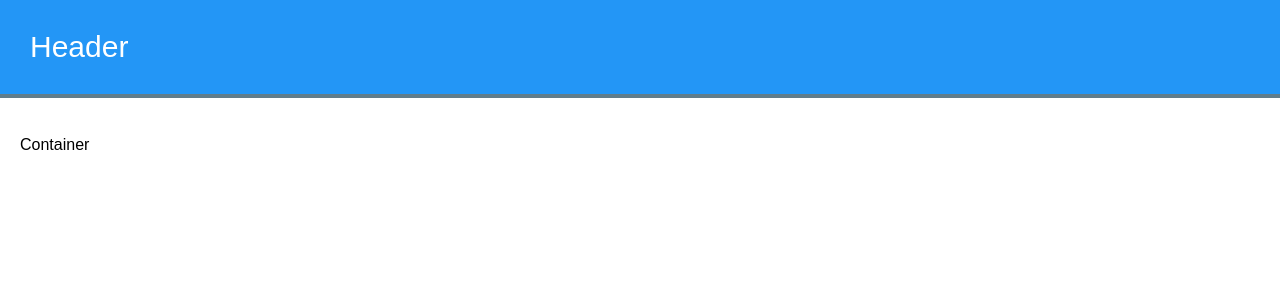
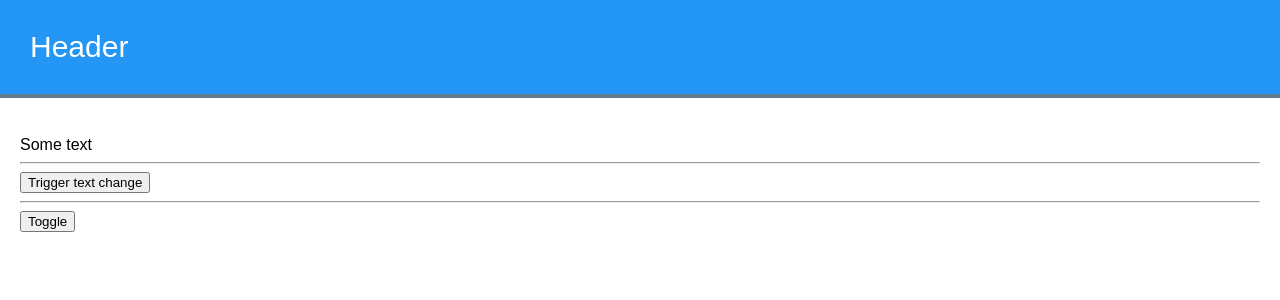
Before and after one commit to zuvy/vue-course, a Vue app: page / in a window 1280 px wide. Shown: the top 300 px of the page. Built offline with nearby package versions, Linux system fonts and the light colour scheme.

Commit message:
Life cycle.

```diff
--- a/src/App.vue
+++ b/src/App.vue
@@ -1,14 +1,18 @@
 <template>
   <div>
-    <app-header/><br>
+    <app-header /><br>
     <div class="container">
-      Container
+      <Life v-if="showIt" />
+      <hr />
+      <button @click="showIt = !showIt">Toggle</button>
     </div>
   </div>
 </template>
 
 <script setup>
-
+import { ref } from 'vue';
+import Life from './components/Life/index.vue';
+const showIt = ref(true);
 </script>
 
 <!-- style tags are global no matter what component you put it in unless you scope it -->
--- /dev/null
+++ b/src/components/Life/index.vue
@@ -0,0 +1,37 @@
+<template>
+  <div>
+    {{ text }}
+    <hr />
+    <button @click="text = 'Changed...'">
+      Trigger text change</button>
+  </div>
+</template>
+
+<script setup>
+import { onBeforeMount, onMounted, ref, onBeforeUpdate, onUpdated, onBeforeUnmount, onUnmounted } from 'vue';
+
+const text = ref('Some text');
+onBeforeMount(() => {
+  console.log('1-onBeforeMount');
+})
+
+onMounted(() => {
+  console.log('2-onMounted');
+})
+
+onBeforeUpdate(() => {
+  console.log('x-onBeforeUpdate');
+})
+
+onUpdated(() => {
+  console.log('x-onUpdated');
+})
+
+onBeforeUnmount(() => {
+  console.log("o-onBeforeUnmount")
+});
+
+onUnmounted(() => {
+  console.log("o-onUnmounted")
+});
+</script>
```
Also changed, not shown: 1 other file (tests, documents, lock files or other folders). Lines whose indentation alone changed are shown as unchanged.
